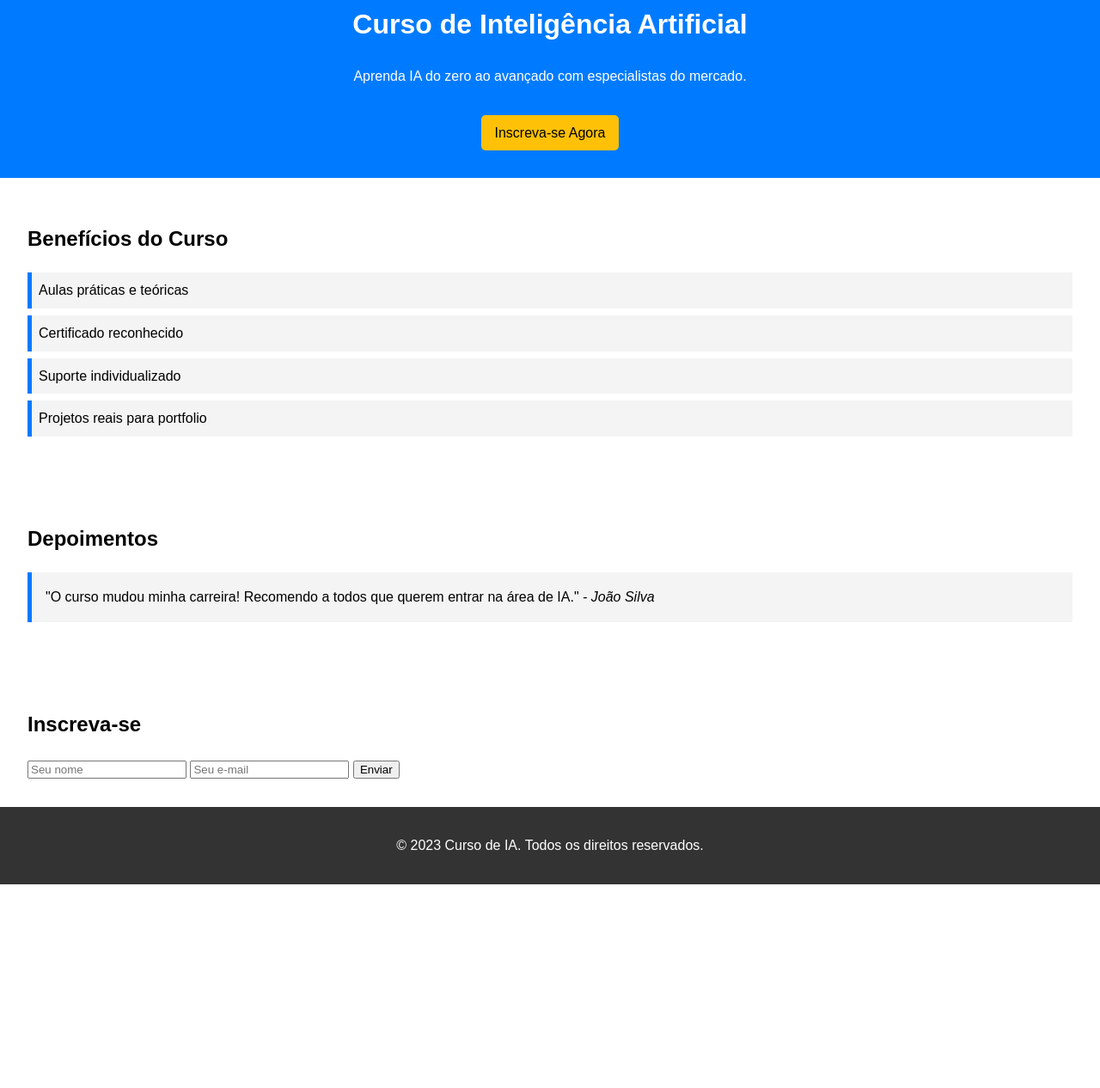
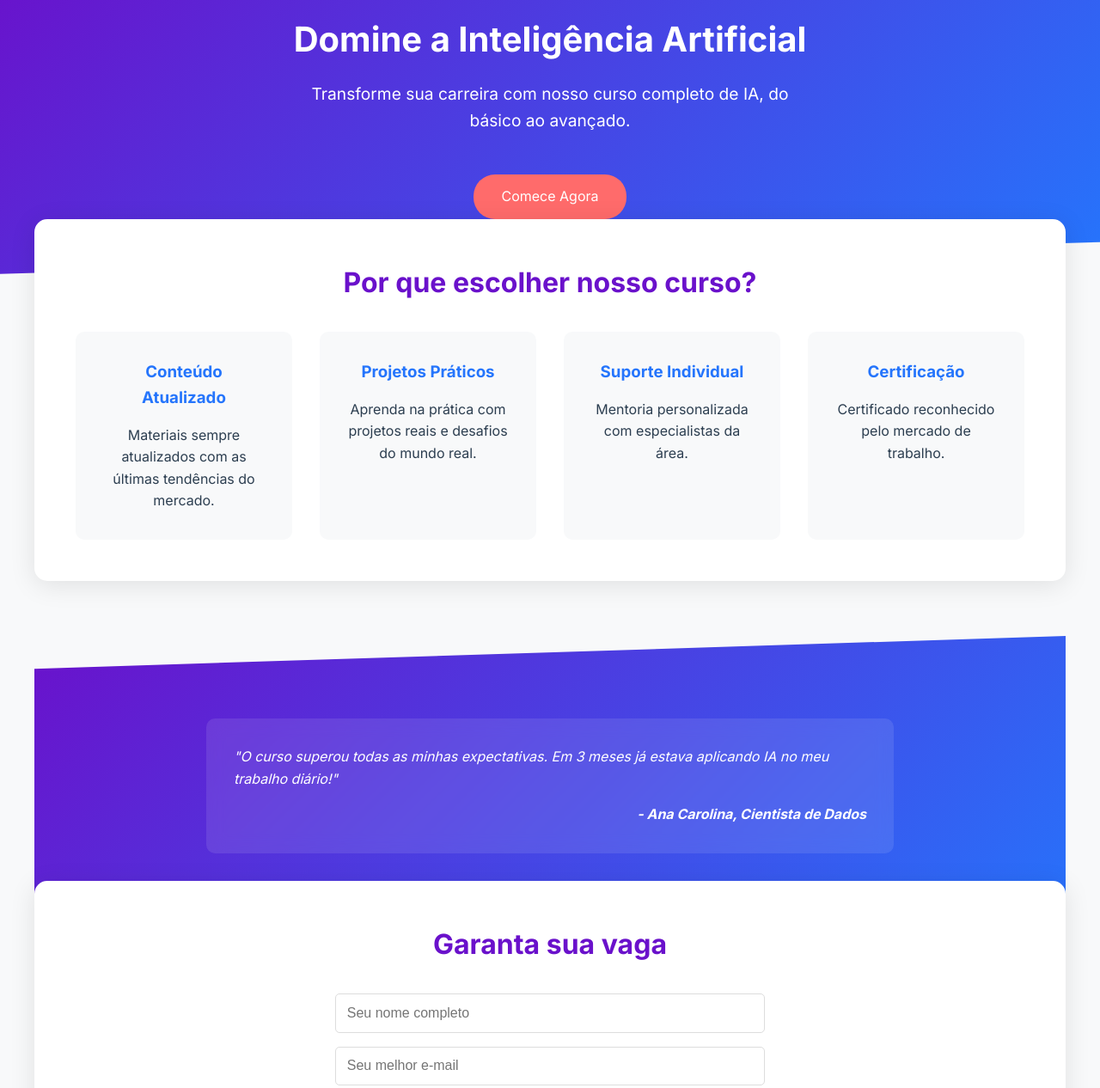
Before and after one commit to ivangualsp/bolt-generated-project, a website built with Vite: page index.html in a window 1280 px wide. Shown: the part 50-1316 px from the top of the page at 86% size. Before the commit the page ends 1079 px from the top, so only its background shows below. Built offline with nearby package versions, Linux system fonts and the light colour scheme.

Commit message:
Initial commit from your app

```diff
--- a/index.html
+++ b/index.html
@@ -5,38 +5,52 @@
       <meta name="viewport" content="width=device-width, initial-scale=1.0">
       <title>Curso de IA</title>
       <link rel="stylesheet" href="style.css">
+      <link href="https://fonts.googleapis.com/css2?family=Inter:wght@400;500;700&display=swap" rel="stylesheet">
     </head>
     <body>
       <header>
-        <h1>Curso de Inteligência Artificial</h1>
-        <p>Aprenda IA do zero ao avançado com especialistas do mercado.</p>
-        <a href="#inscricao" class="cta-button">Inscreva-se Agora</a>
+        <h1>Domine a Inteligência Artificial</h1>
+        <p>Transforme sua carreira com nosso curso completo de IA, do básico ao avançado.</p>
+        <a href="#inscricao" class="cta-button">Comece Agora</a>
       </header>
 
       <section id="beneficios">
-        <h2>Benefícios do Curso</h2>
-        <ul>
-          <li>Aulas práticas e teóricas</li>
-          <li>Certificado reconhecido</li>
-          <li>Suporte individualizado</li>
-          <li>Projetos reais para portfolio</li>
-        </ul>
+        <h2>Por que escolher nosso curso?</h2>
+        <div class="beneficios-grid">
+          <div class="beneficio-card">
+            <h3>Conteúdo Atualizado</h3>
+            <p>Materiais sempre atualizados com as últimas tendências do mercado.</p>
+          </div>
+          <div class="beneficio-card">
+            <h3>Projetos Práticos</h3>
+            <p>Aprenda na prática com projetos reais e desafios do mundo real.</p>
+          </div>
+          <div class="beneficio-card">
+            <h3>Suporte Individual</h3>
+            <p>Mentoria personalizada com especialistas da área.</p>
+          </div>
+          <div class="beneficio-card">
+            <h3>Certificação</h3>
+            <p>Certificado reconhecido pelo mercado de trabalho.</p>
+          </div>
+        </div>
       </section>
 
       <section id="depoimentos">
-        <h2>Depoimentos</h2>
-        <blockquote>
-          "O curso mudou minha carreira! Recomendo a todos que querem entrar na área de IA."
-          <cite>- João Silva</cite>
-        </blockquote>
+        <div class="depoimento-card">
+          <blockquote>
+            "O curso superou todas as minhas expectativas. Em 3 meses já estava aplicando IA no meu trabalho diário!"
+          </blockquote>
+          <cite>- Ana Carolina, Cientista de Dados</cite>
+        </div>
       </section>
 
       <section id="inscricao">
-        <h2>Inscreva-se</h2>
+        <h2>Garanta sua vaga</h2>
         <form id="form-inscricao">
-          <input type="text" id="nome" name="nome" placeholder="Seu nome" required>
-          <input type="email" id="email" name="email" placeholder="Seu e-mail" required>
-          <button type="submit">Enviar</button>
+          <input type="text" id="nome" name="nome" placeholder="Seu nome completo" required>
+          <input type="email" id="email" name="email" placeholder="Seu melhor e-mail" required>
+          <button type="submit">Quero me inscrever</button>
         </form>
       </section>
 
--- a/style.css
+++ b/style.css
@@ -1,53 +1,204 @@
-body {
-      font-family: Arial, sans-serif;
+:root {
+      --primary-color: #6a11cb;
+      --secondary-color: #2575fc;
+      --accent-color: #ff6b6b;
+      --text-color: #2c3e50;
+      --bg-light: #f8f9fa;
+      --transition-speed: 0.3s;
+    }
+
+    * {
       margin: 0;
       padding: 0;
+      box-sizing: border-box;
+    }
+
+    body {
+      font-family: 'Inter', system-ui, -apple-system, sans-serif;
+      color: var(--text-color);
       line-height: 1.6;
+      background: var(--bg-light);
     }
 
     header {
-      background: #007BFF;
+      background: linear-gradient(135deg, var(--primary-color), var(--secondary-color));
       color: white;
-      padding: 2rem;
+      padding: 4rem 2rem;
       text-align: center;
+      clip-path: polygon(0 0, 100% 0, 100% 90%, 0 100%);
+      margin-bottom: 2rem;
+    }
+
+    header h1 {
+      font-size: 2.5rem;
+      margin-bottom: 1rem;
+      font-weight: 700;
+    }
+
+    header p {
+      font-size: 1.2rem;
+      max-width: 600px;
+      margin: 0 auto 2rem;
     }
 
     .cta-button {
-      background: #FFC107;
-      color: black;
-      padding: 0.5rem 1rem;
+      background: var(--accent-color);
+      color: white;
+      padding: 0.8rem 2rem;
       text-decoration: none;
-      border-radius: 5px;
+      border-radius: 25px;
       display: inline-block;
       margin-top: 1rem;
+      transition: transform var(--transition-speed) ease;
+    }
+
+    .cta-button:hover {
+      transform: translateY(-3px);
     }
 
     section {
-      padding: 2rem;
+      padding: 4rem 2rem;
+      max-width: 1200px;
+      margin: 0 auto;
     }
 
-    #beneficios ul {
-      list-style-type: none;
-      padding: 0;
+    #beneficios {
+      background: white;
+      border-radius: 15px;
+      box-shadow: 0 5px 30px rgba(0,0,0,0.1);
+      padding: 3rem;
+      margin: -6rem auto 2rem;
+      position: relative;
+      z-index: 1;
     }
 
-    #beneficios li {
-      background: #f4f4f4;
-      margin: 0.5rem 0;
-      padding: 0.5rem;
-      border-left: 5px solid #007BFF;
+    #beneficios h2 {
+      text-align: center;
+      margin-bottom: 2rem;
+      font-size: 2rem;
+      color: var(--primary-color);
+    }
+
+    .beneficios-grid {
+      display: grid;
+      grid-template-columns: repeat(auto-fit, minmax(250px, 1fr));
+      gap: 2rem;
+    }
+
+    .beneficio-card {
+      background: var(--bg-light);
+      padding: 2rem;
+      border-radius: 10px;
+      text-align: center;
+      transition: transform var(--transition-speed) ease;
+    }
+
+    .beneficio-card:hover {
+      transform: translateY(-5px);
+    }
+
+    .beneficio-card h3 {
+      color: var(--secondary-color);
+      margin-bottom: 1rem;
+    }
+
+    #depoimentos {
+      background: linear-gradient(135deg, var(--primary-color), var(--secondary-color));
+      color: white;
+      clip-path: polygon(0 10%, 100% 0, 100% 100%, 0 100%);
+      padding: 6rem 2rem 8rem;
+      margin-top: 4rem;
+    }
+
+    .depoimento-card {
+      background: rgba(255, 255, 255, 0.1);
+      padding: 2rem;
+      border-radius: 10px;
+      max-width: 800px;
+      margin: 0 auto;
+      backdrop-filter: blur(10px);
     }
 
     blockquote {
-      background: #f4f4f4;
-      padding: 1rem;
-      border-left: 5px solid #007BFF;
-      margin: 1rem 0;
+      font-style: italic;
+      margin-bottom: 1rem;
+    }
+
+    cite {
+      display: block;
+      text-align: right;
+      font-weight: bold;
+    }
+
+    #inscricao {
+      background: white;
+      border-radius: 15px;
+      box-shadow: 0 5px 30px rgba(0,0,0,0.1);
+      padding: 3rem;
+      margin: -6rem auto 2rem;
+      position: relative;
+      z-index: 1;
+    }
+
+    #inscricao h2 {
+      text-align: center;
+      margin-bottom: 2rem;
+      font-size: 2rem;
+      color: var(--primary-color);
+    }
+
+    #form-inscricao {
+      max-width: 500px;
+      margin: 0 auto;
+      display: grid;
+      gap: 1rem;
+    }
+
+    #form-inscricao input {
+      padding: 0.8rem;
+      border: 1px solid #ddd;
+      border-radius: 5px;
+      font-size: 1rem;
+    }
+
+    #form-inscricao button {
+      background: var(--accent-color);
+      color: white;
+      padding: 0.8rem;
+      border: none;
+      border-radius: 5px;
+      font-size: 1rem;
+      cursor: pointer;
+      transition: background var(--transition-speed) ease;
+    }
+
+    #form-inscricao button:hover {
+      background: #ff4757;
     }
 
     footer {
-      background: #333;
+      background: var(--text-color);
       color: white;
       text-align: center;
-      padding: 1rem;
+      padding: 2rem;
+      margin-top: 4rem;
     }
+
+    @media (max-width: 768px) {
+      header {
+        padding: 3rem 1rem;
+      }
+
+      section {
+        padding: 2rem 1rem;
+      }
+
+      #beneficios, #inscricao {
+        margin: -4rem auto 2rem;
+        padding: 2rem;
+      }
+
+      .beneficios-grid {
+        grid-template-columns: 1fr;
+      }
+    }
```
